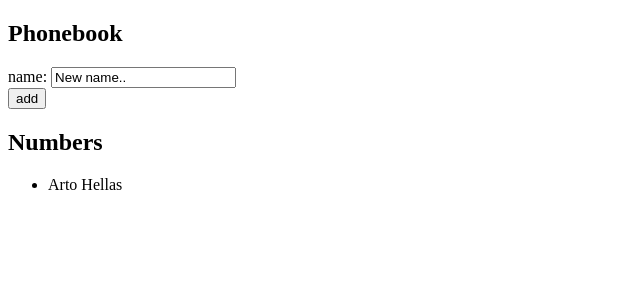
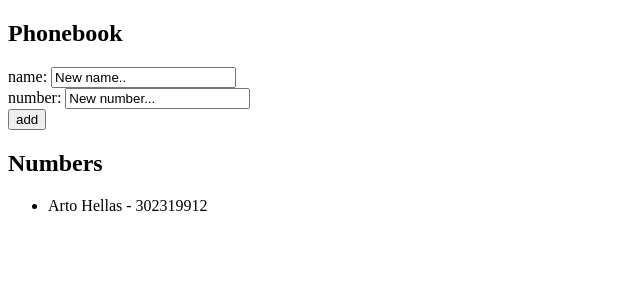
Before and after one commit to ehandresen/fullstackopen, a React (Vite) app in the folder part02/phonebook/: page / in a window 1280 px wide. Shown: the top 300 px of the page, without its empty margins (0-640 px from the left). Built offline with nearby package versions, Linux system fonts and the light colour scheme.

Commit message:
exercise 2.8

```diff
--- a/part02/phonebook/src/App.jsx
+++ b/part02/phonebook/src/App.jsx
@@ -1,17 +1,24 @@
 import { useState } from 'react';
 
 const App = () => {
-  const [person, setPerson] = useState([{ name: 'Arto Hellas' }]);
+  const [person, setPerson] = useState([
+    {
+      name: 'Arto Hellas',
+      number: 302319912,
+    },
+  ]);
   const [newName, setNewName] = useState('New name..');
+  const [newNumber, setNewNumber] = useState('New number...');
 
   const handleSubmit = (event) => {
     event.preventDefault();
 
     if (person.some((person) => person.name === newName)) {
-      alert(`${newName} already exists in the list`);
+      alert(`${newName} already exists in the phonebook`);
     } else {
       const newPerson = {
         name: newName,
+        number: newNumber,
       };
 
       setPerson(person.concat(newPerson));
@@ -23,14 +30,24 @@ const App = () => {
     setNewName(event.target.value);
   };
 
+  const handleNumber = (event) => {
+    setNewNumber(event.target.value);
+  };
+
   return (
     <div>
       <h2>Phonebook</h2>
 
       <form onSubmit={handleSubmit}>
+        {/* { Name } */}
         <div>
           name: <input onChange={handleChange} value={newName} />
         </div>
+        {/* Number */}
+        <div>
+          number: <input onChange={handleNumber} value={newNumber} />
+        </div>
+
         <div>
           <button type="submit">add</button>
         </div>
@@ -39,7 +56,11 @@ const App = () => {
       <h2>Numbers</h2>
       <ul>
         {person.map((person) => {
-          return <li key={person.name}>{person.name}</li>;
+          return (
+            <li key={person.name}>
+              {person.name} - {person.number}
+            </li>
+          );
         })}
       </ul>
     </div>
```
